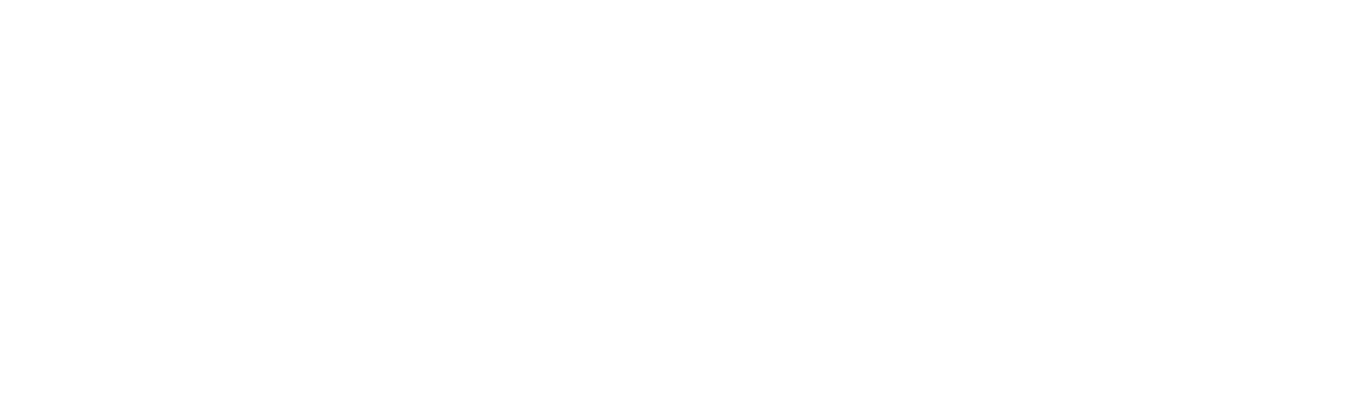
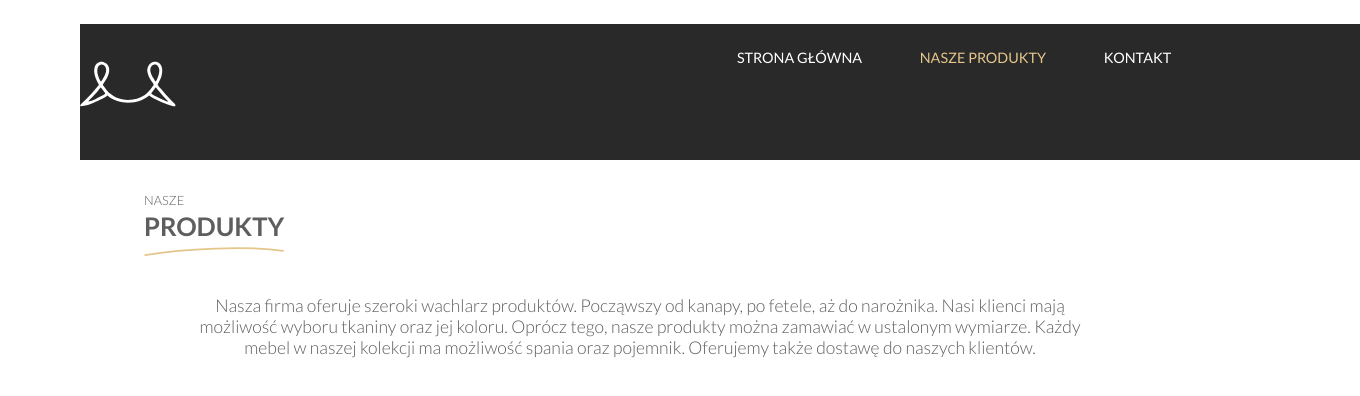
Before and after one commit to mateuszbaszaraba/matmeble-react, a React (Create React App) app: page /nasze-produkty in a window 1280 px wide. Before the commit this address had no page. Shown: the top 396 px of the page, 1360 px wide, since content can reach past the window. Built offline with nearby package versions, Linux system fonts and the light colour scheme.

Commit message:
Created Products info section

```diff
--- a/src/App.tsx
+++ b/src/App.tsx
@@ -7,15 +7,19 @@
 } from 'react-router-dom';
 import GlobalStyles from './styles/global.styled';
 import Home from './components/pages/Home';
+import Products from './components/pages/Products';
+import Header from './components/layout/shared/Header/Header';
 
 function App() {
   return (
     <>
       <GlobalStyles />
       <Router>
+        <Header />
         <Routes>
           <Route path='' element={<Navigate to='/home' />} />
           <Route path='/home' element={<Home />} />
+          <Route path='/nasze-produkty' element={<Products />} />
         </Routes>
       </Router>
     </>
--- /dev/null
+++ b/src/components/layout/ProdInfoSection/ProdInfoSection.styled.ts
@@ -0,0 +1,16 @@
+import styled from 'styled-components';
+
+export const ProdInfoSectionStyled = styled.section`
+  width: 100%;
+  height: auto;
+  color: var(--blackFontColor);
+`;
+
+export const ProdInfo = styled.div`
+  width: 80%;
+  height: 20vh;
+  font-weight: lighter;
+  margin: 2em auto 0 auto;
+  text-align: center;
+  font-size: 1.1rem;
+`;
--- /dev/null
+++ b/src/components/layout/ProdInfoSection/ProdInfoSection.tsx
@@ -0,0 +1,20 @@
+import React from 'react';
+import { ProdInfoSectionStyled, ProdInfo } from './ProdInfoSection.styled';
+import ContentHeader from '../shared/ContentHeader/ContentHeader';
+
+const ProdInfoSection = (): JSX.Element => {
+  return (
+    <ProdInfoSectionStyled>
+      <ContentHeader lightHeader='Nasze' boldHeader='Produkty' />
+      <ProdInfo>
+        Nasza firma oferuje szeroki wachlarz produktów. Począwszy od kanapy, po
+        fetele, aż do narożnika. Nasi klienci mają możliwość wyboru tkaniny oraz
+        jej koloru. Oprócz tego, nasze produkty można zamawiać w ustalonym
+        wymiarze. Każdy mebel w naszej kolekcji ma możliwość spania oraz
+        pojemnik. Oferujemy także dostawę do naszych klientów.
+      </ProdInfo>
+    </ProdInfoSectionStyled>
+  );
+};
+
+export default ProdInfoSection;
--- a/src/components/layout/shared/Header/Header.styled.ts
+++ b/src/components/layout/shared/Header/Header.styled.ts
@@ -3,5 +3,17 @@
 export const HeaderStyled = styled.header`
   display: flex;
   justify-content: space-between;
-  height: 10vh;
+  height: 15vh;
+  z-index: 1;
+  margin-top: var(--minusGlobalMargin);
 `;
+
+export const HeaderBack = styled.header<{ bckg?: string }>`
+  height: 17vh;
+  width: 100%;
+  background-color: #292929;
+  position: absolute;
+  z-index: -3;
+  margin-left: var(--minusGlobalMargin);
+  margin-top: var(--minusGlobalMargin);
+`;
--- a/src/components/layout/shared/Header/Header.tsx
+++ b/src/components/layout/shared/Header/Header.tsx
@@ -1,15 +1,18 @@
 import React from 'react';
-import { HeaderStyled } from './Header.styled';
+import { HeaderStyled, HeaderBack } from './Header.styled';
 import Logo from './subcomponents/Logo/Logo';
 import Nav from './subcomponents/Nav/Nav';
 import HamburgerIcon from './subcomponents/HamburgerIcon/HamburgerIcon';
 
-const Header = (): JSX.Element => (
+const Header = (): JSX.Element => {
+  return (
     <HeaderStyled>
+      <HeaderBack />
       <Logo />
       <Nav />
       <HamburgerIcon />
     </HeaderStyled>
   );
+};
 
 export default Header;
--- a/src/components/layout/shared/Header/subcomponents/Nav/Nav.styled.ts
+++ b/src/components/layout/shared/Header/subcomponents/Nav/Nav.styled.ts
@@ -17,7 +17,7 @@
     position: unset;
     display: block;
     width: auto;
-    height: auto;
+    height: 15vh;
     background: none;
   }
 `;
--- a/src/components/layout/shared/Header/subcomponents/Nav/NavLink.tsx
+++ b/src/components/layout/shared/Header/subcomponents/Nav/NavLink.tsx
@@ -7,9 +7,16 @@
   let match = useMatch({ path: resolved.pathname, end: true });
 
   let props = { match };
+
+  const handleMenuClose = () => {
+    const nav = document.querySelector('nav');
+
+    nav!.style.transform = 'translateX(100%)';
+  };
+
   return (
     <li>
-      <NavLinkStyled to={to} {...props}>
+      <NavLinkStyled to={to} {...props} onClick={handleMenuClose}>
         {children}
       </NavLinkStyled>
     </li>
--- a/src/components/pages/Home.tsx
+++ b/src/components/pages/Home.tsx
@@ -1,6 +1,5 @@
 import React from 'react';
 import Wrapper from '../layout/shared/Wrapper/Wrapper';
-import Header from '../layout/shared/Header/Header';
 import HeroSection from '../layout/HeroSection/HeroSection';
 import IconSection from '../layout/IconSection/IconSection';
 import AboutSection from '../layout/AboutSection/AboutSection';
@@ -12,7 +11,6 @@
   return (
     <>
       <Wrapper>
-        <Header />
         <HeroSection />
         <CentralInfo />
         <IconSection />
--- /dev/null
+++ b/src/components/pages/Products.tsx
@@ -0,0 +1,13 @@
+import React from 'react';
+import Wrapper from '../layout/shared/Wrapper/Wrapper';
+import ProdInfoSection from '../layout/ProdInfoSection/ProdInfoSection';
+
+const Products = () => {
+  return (
+    <Wrapper>
+      <ProdInfoSection />
+    </Wrapper>
+  );
+};
+
+export default Products;
```
Lines whose indentation alone changed are shown as unchanged.
